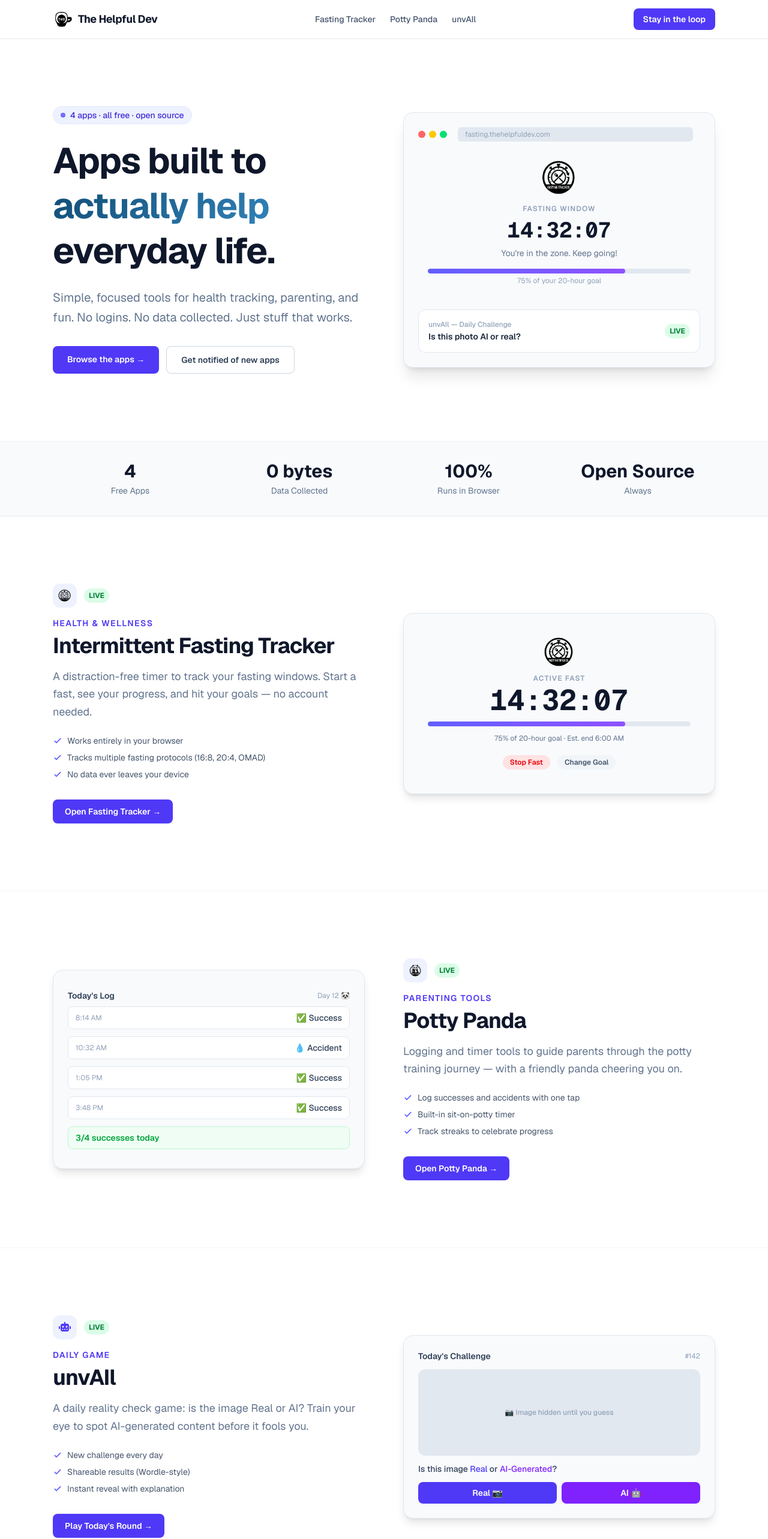
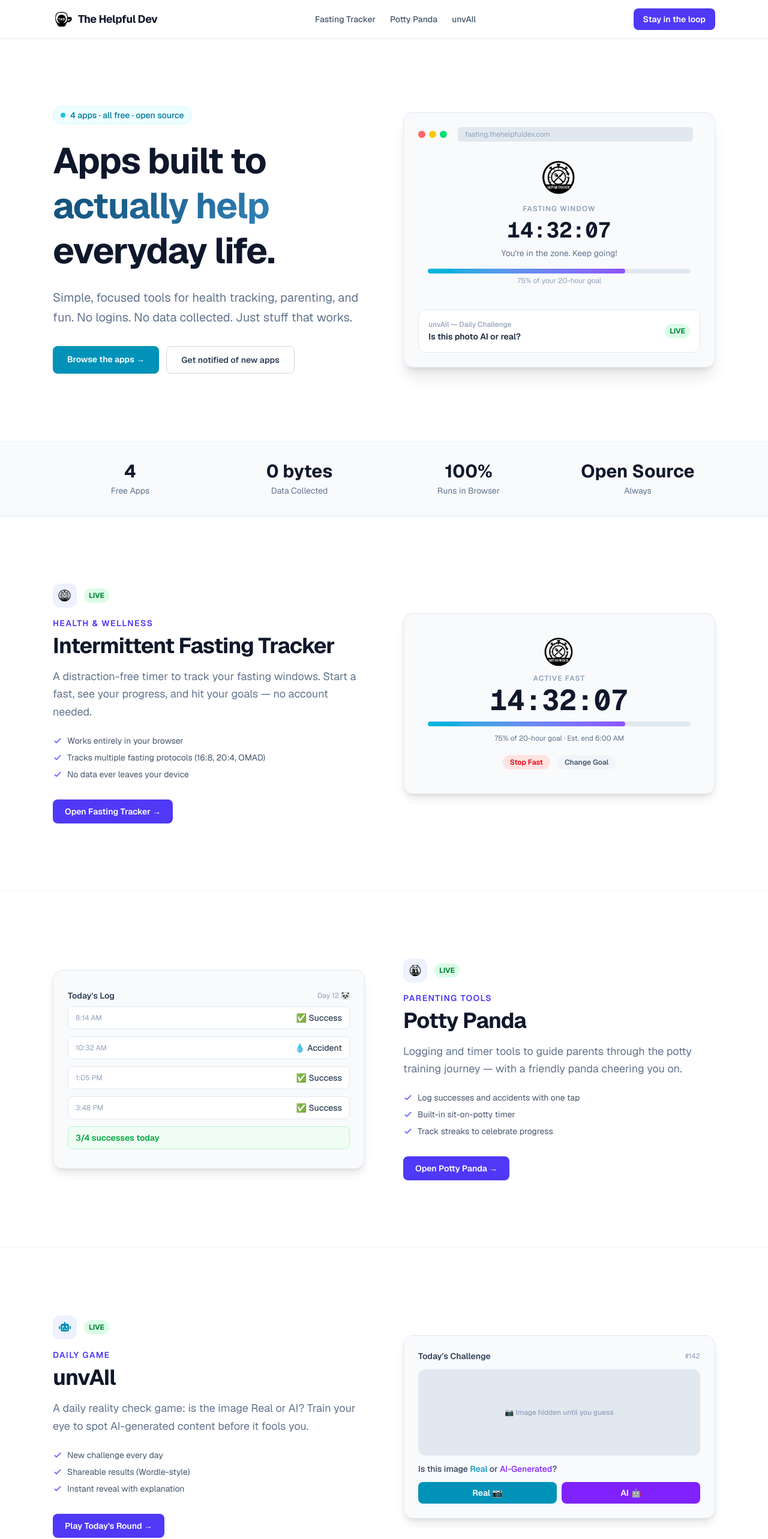
Before and after one commit to badmerissa/the-helpful-dev, a Next.js app: page / in a window 1280 px wide. Shown: the top 2566 px of the page at 60% size. Built offline with nearby package versions, Linux system fonts and the light colour scheme.

Commit message:
Indigo to cyan rebrand

```diff
--- a/app/page.tsx
+++ b/app/page.tsx
@@ -15,7 +15,7 @@
         <p className="text-5xl font-bold font-mono text-slate-900 mt-1">14:32:07</p>
       </div>
       <div className="h-2 rounded-full bg-slate-200 mx-4 overflow-hidden">
-        <div className="h-full w-3/4 rounded-full bg-gradient-to-r from-indigo-500 to-violet-500" />
+        <div className="h-full w-3/4 rounded-full bg-gradient-to-r from-cyan-500 to-violet-500" />
       </div>
       <p className="text-xs text-slate-500">75% of 20-hour goal · Est. end 6:00 AM</p>
       <div className="flex justify-center gap-3 pt-2">
@@ -73,11 +73,11 @@
         <span className="text-slate-400 text-xs font-medium">📷 Image hidden until you guess</span>
       </div>
       <p className="text-sm text-slate-700 font-medium">
-        Is this image <span className="text-indigo-600">Real</span> or{" "}
+        Is this image <span className="text-cyan-600">Real</span> or{" "}
         <span className="text-violet-600">AI-Generated</span>?
       </p>
       <div className="grid grid-cols-2 gap-2">
-        <div className="py-2 rounded-lg bg-indigo-600 text-white text-sm font-semibold text-center">
+        <div className="py-2 rounded-lg bg-cyan-600 text-white text-sm font-semibold text-center">
           Real 📷
         </div>
         <div className="py-2 rounded-lg bg-violet-600 text-white text-sm font-semibold text-center">
@@ -141,8 +141,8 @@
         <div className="max-w-6xl mx-auto px-6 py-20 lg:py-28 flex flex-col lg:flex-row items-center gap-12 lg:gap-16">
 
           <div className="flex-1 text-center lg:text-left">
-            <div className="inline-flex items-center gap-2 px-3 py-1 rounded-full bg-indigo-50 border border-indigo-100 text-indigo-700 text-sm font-medium mb-6">
-              <span className="w-2 h-2 rounded-full bg-indigo-500 animate-pulse" />
+            <div className="inline-flex items-center gap-2 px-3 py-1 rounded-full bg-cyan-50 border border-cyan-100 text-cyan-700 text-sm font-medium mb-6">
+              <span className="w-2 h-2 rounded-full bg-cyan-500 animate-pulse" />
               4 apps · all free · open source
             </div>
 
@@ -161,13 +161,13 @@
             <div className="flex flex-col sm:flex-row gap-3 justify-center lg:justify-start">
               <a
                 href="#apps"
-                className="px-6 py-3 rounded-lg bg-indigo-600 text-white font-semibold hover:bg-indigo-700 transition-colors text-sm"
+                className="px-6 py-3 rounded-lg bg-cyan-600 text-white font-semibold hover:bg-cyan-700 transition-colors text-sm"
               >
                 Browse the apps →
               </a>
               <a
                 href="#newsletter"
-                className="px-6 py-3 rounded-lg border border-slate-300 text-slate-700 font-semibold hover:border-indigo-400 hover:text-indigo-600 transition-colors text-sm"
+                className="px-6 py-3 rounded-lg border border-slate-300 text-slate-700 font-semibold hover:border-cyan-400 hover:text-cyan-600 transition-colors text-sm"
               >
                 Get notified of new apps
               </a>
@@ -198,7 +198,7 @@
                 <p className="text-4xl font-bold text-slate-900 font-mono">14:32:07</p>
                 <p className="text-sm text-slate-500 mt-2">You&apos;re in the zone. Keep going!</p>
                 <div className="mt-4 h-2 rounded-full bg-slate-200 overflow-hidden mx-4">
-                  <div className="h-full w-3/4 rounded-full bg-gradient-to-r from-indigo-500 to-violet-500" />
+                  <div className="h-full w-3/4 rounded-full bg-gradient-to-r from-cyan-500 to-violet-500" />
                 </div>
                 <p className="text-xs text-slate-400 mt-1">75% of your 20-hour goal</p>
               </div>
@@ -278,7 +278,7 @@
         />
 
         <AppSpotlight
-          icon={<FontAwesomeIcon icon={faRobot} className="w-5 h-5 text-indigo-600" />}
+          icon={<FontAwesomeIcon icon={faRobot} className="w-5 h-5 text-cyan-600" />}
           status="LIVE"
           title="unvAIl"
           tagline="Daily Game"
@@ -314,15 +314,15 @@
       {/* CTA BAND */}
       <section
         id="newsletter"
-        className="bg-gradient-to-br from-indigo-600 to-violet-600 scroll-mt-20"
+        className="bg-gradient-to-br from-cyan-600 to-violet-600 scroll-mt-20"
       >
         <div className="max-w-4xl mx-auto px-6 py-20 text-center text-white">
           <h2 className="text-3xl lg:text-4xl font-bold mb-4">More apps are on the way.</h2>
-          <p className="text-indigo-100 text-lg mb-8 max-w-xl mx-auto leading-relaxed">
+          <p className="text-cyan-100 text-lg mb-8 max-w-xl mx-auto leading-relaxed">
             Subscribe to hear about new tools first. No spam — just a note when something ships.
           </p>
           <NewsletterForm variant="dark" />
-          <p className="mt-8 text-indigo-200 text-sm">
+          <p className="mt-8 text-cyan-200 text-sm">
             Or{" "}
             <a
               href="https://ko-fi.com/robogirl96"
@@ -354,7 +354,7 @@
               href="https://ko-fi.com/robogirl96"
               target="_blank"
               rel="noopener noreferrer"
-              className="inline-flex items-center gap-1.5 mt-4 text-sm text-slate-500 hover:text-indigo-600 transition-colors"
+              className="inline-flex items-center gap-1.5 mt-4 text-sm text-slate-500 hover:text-cyan-600 transition-colors"
             >
               ☕ Support on Ko-fi
             </a>
@@ -375,7 +375,7 @@
                     className={`text-sm transition-colors ${
                       disabled
                         ? "text-slate-300 cursor-not-allowed pointer-events-none"
-                        : "text-slate-500 hover:text-indigo-600"
+                        : "text-slate-500 hover:text-cyan-600"
                     }`}
                   >
                     {label}
@@ -408,7 +408,7 @@
                 <li key={label}>
                   <a
                     href={href}
-                    className="text-sm text-slate-500 hover:text-indigo-600 transition-colors"
+                    className="text-sm text-slate-500 hover:text-cyan-600 transition-colors"
                   >
                     {label}
                   </a>
```
